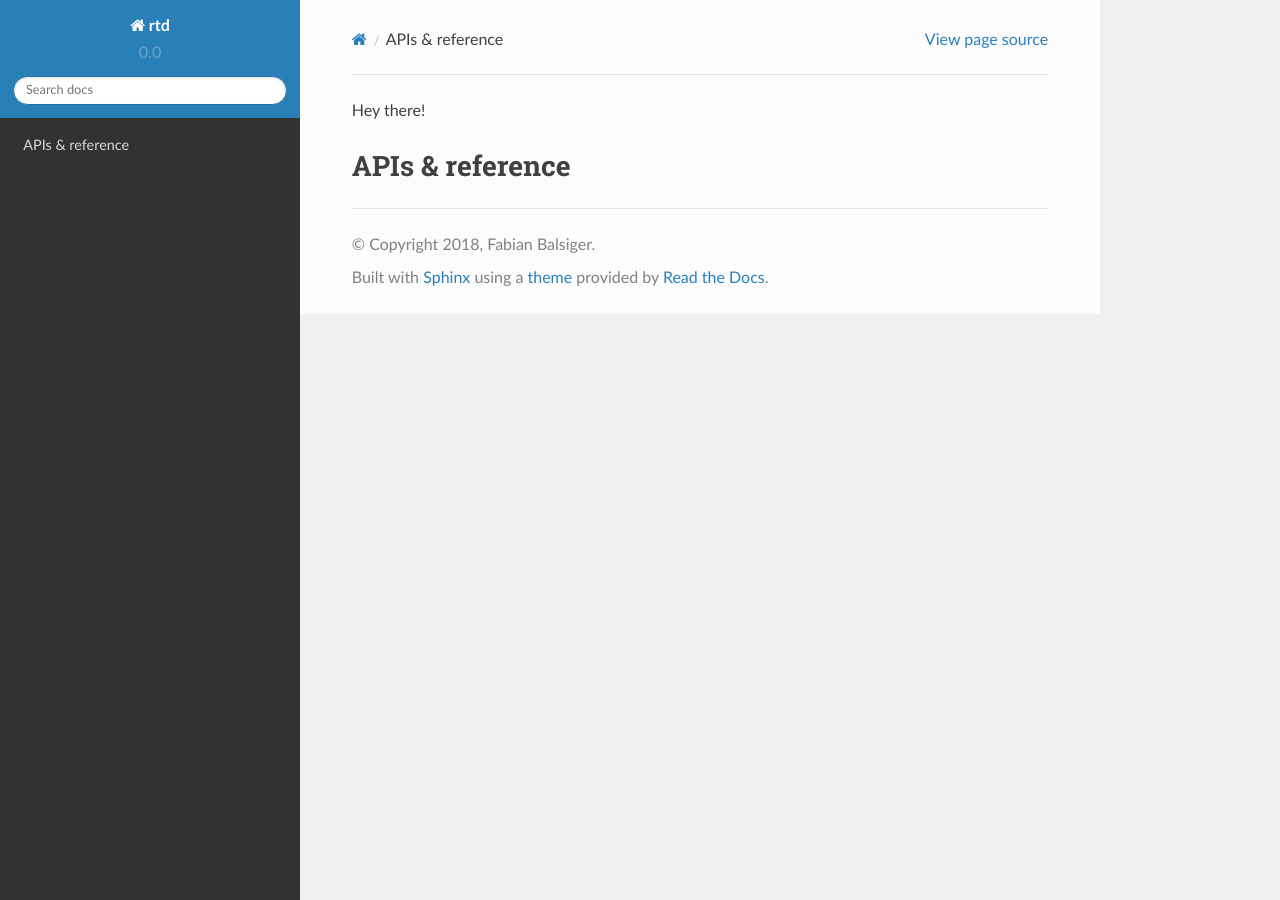
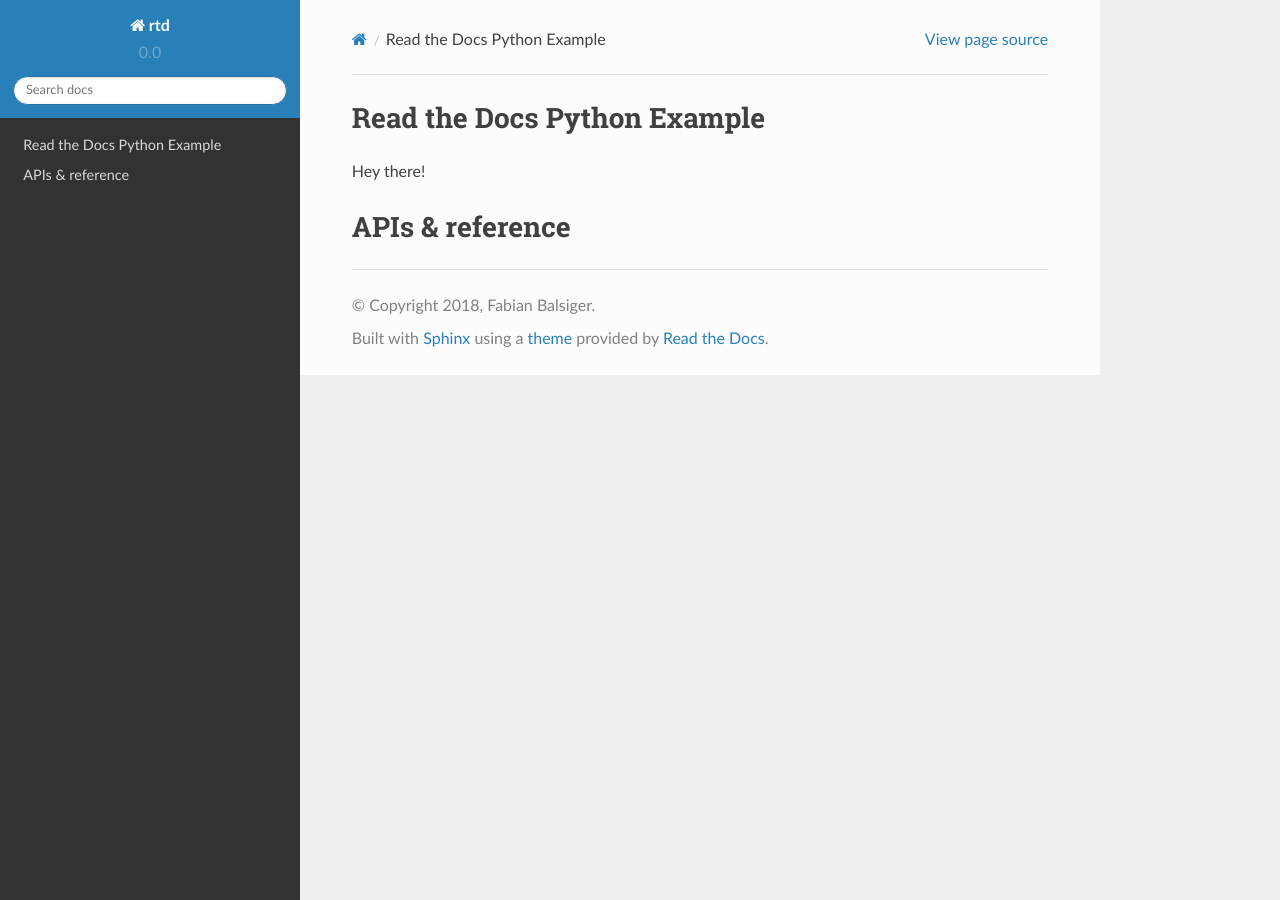
Before and after one commit to fabianbalsiger/rtd, a Sphinx documentation site: the page built from docs/index.rst, in a window 1280 px wide. Built offline with Sphinx 7.4.7 and the Read the Docs theme 2.0.0, drawn with Linux system fonts in a browser that asks for light colours; pages that are not in the unit, such as notebooks, are missing from menus.

Commit message:
docs(index): add rtd package

```diff
--- a/docs/index.rst
+++ b/docs/index.rst
@@ -1,4 +1,7 @@
 .. rtd documentation master file.
+
+Read the Docs Python Example
+============================
 
 Hey there!
 
--- a/rtd/__init__.py
+++ b/rtd/__init__.py
@@ -1,4 +1,4 @@
-"""
+"""Example package 1
 
 .. module:: rtd
 
```
Also changed, not shown: other parts of docs/index.rst (+1 -1 lines).
